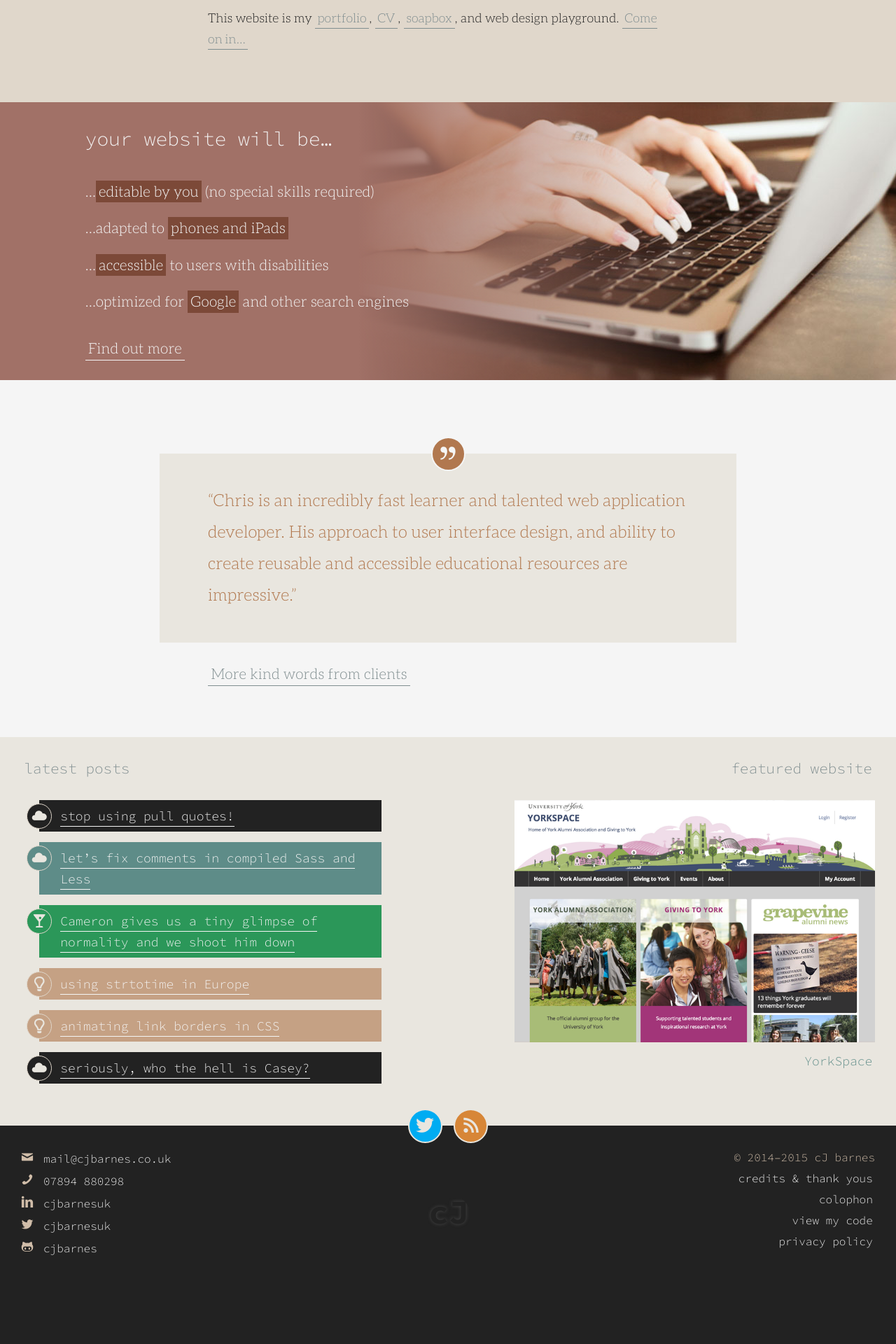
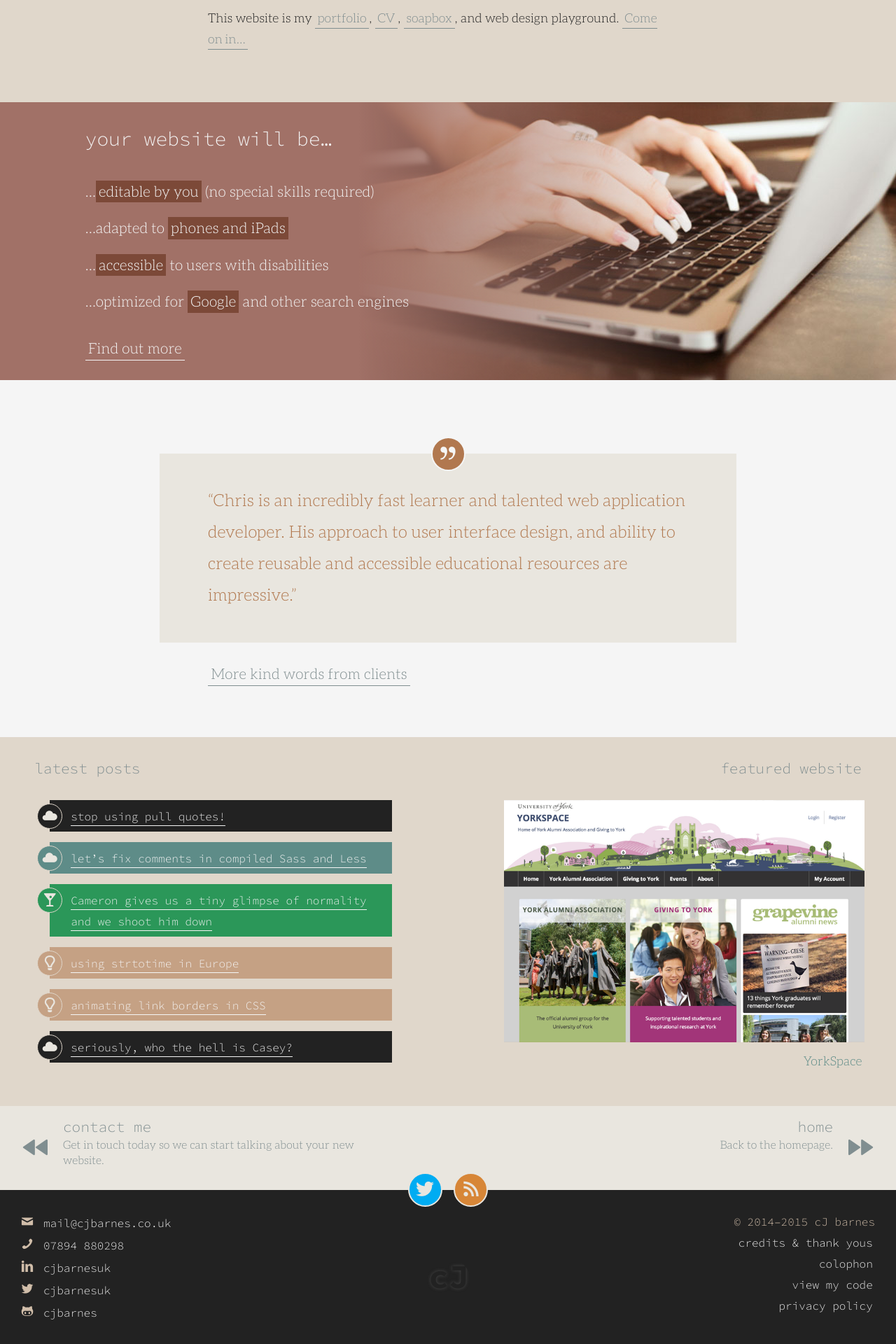
Before and after one commit to cjbarnes/cjbarnes.github.io, a Jekyll site: the page built from index.html, in a window 1280 px wide. Shown: the part 1114-3034 px from the top of the page at 70% size. Built offline with Jekyll 4.4.1, drawn with Linux system fonts in a browser that asks for light colours; before the commit the page ends 2942 px from its top, so only the background shows below that.

Commit message:
Added pager to bottom of homepage

```diff
--- a/_data/nav-sequence.yml
+++ b/_data/nav-sequence.yml
@@ -6,7 +6,7 @@
 # The `href` is the address the link should point to.
 
 - name: home
-  href: /
+  href: /index.html
   description: Back to the homepage.
 
 - name: what I do
--- a/_includes/page-pager.html
+++ b/_includes/page-pager.html
@@ -26,6 +26,7 @@
   {% for i in (0..len) %}
     {% if page.url == site.data.nav-sequence[i].href %}
       {% comment %} Find the data items {% endcomment %}
+      {{ test }}
       {% assign prev_i = i | minus: 1 %}
       {% assign next_i = i | plus: 1 %}
       {% assign prev_nav_item = site.data.nav-sequence[prev_i] %}
@@ -44,14 +45,15 @@
   {% endfor %}
 
   {% comment %} Handle first and last page. {% endcomment %}
-  {% unless prev_name %}
-    {% assign prev_nav_item = site.data.nav-sequence[len] %}
+  {% unless prev_url %}
+    {% assign prev_i = len | minus: 1 %}
+    {% assign prev_nav_item = site.data.nav-sequence[prev_i] %}
     {% assign prev_name = prev_nav_item.name %}
     {% assign prev_description = prev_nav_item.description %}
     {% assign prev_url = prev_nav_item.href %}
     {% capture prev_title %}{{ prev_name }} | {{ prev_description }}{% endcapture %}
   {% endunless %}
-  {% unless next_name %}
+  {% unless next_url %}
     {% assign next_nav_item = site.data.nav-sequence[0] %}
     {% assign next_name = next_nav_item.name %}
     {% assign next_description = next_nav_item.description %}
@@ -60,7 +62,11 @@
   {% endunless %}
 {% endif %}
 
-{% if prev_url %}
+{% comment %} Get rid of `index.html` in homepage URL. {% endcomment %}
+{% if '/index.html' == next_url %}{% assign next_url = '/' %}{% endif %}
+{% if '/index.html' == prev_url %}{% assign prev_url = '/' %}{% endif %}
+
+{% if next_url %}
   <!-- Pager -->
   <nav class="pager">
     <ul class="pager-list">
--- a/_layouts/homepage.html
+++ b/_layouts/homepage.html
@@ -43,6 +43,16 @@
 
       </section>
 
+      <section class="content-section content-section-special content-section-wide">
+
+        <!-- Blog posts -->
+        {% include footer-latest-posts.html %}
+
+        <!-- Featured websites -->
+        {% include footer-featured-website.html %}
+
+      </section>
+
     </div><!-- /.homepage-content -->
 
   </article><!-- /.homepage -->
@@ -50,15 +60,7 @@
   <!-- Upper footer area -->
   <footer class="footer page-footer" id="page-footer">
 
-    {% if page.date %}
-      {% include pager.html %}
-    {% endif %}
-
-    <!-- Blog posts -->
-    {% include footer-latest-posts.html %}
-
-    <!-- Featured websites -->
-    {% include footer-featured-website.html %}
+    {% include page-pager.html %}
 
   </footer><!-- /.page-footer -->
 
--- a/_src/sass/components/_minilisting.scss
+++ b/_src/sass/components/_minilisting.scss
@@ -59,8 +59,10 @@
 .minilisting-title-main {
 /*** The actual title (styled like a link).
  ***/
+    @include font-size-leading( "small" );
     padding: $link-padding 0;
     border-bottom: 1px solid;
+    font-family: $font-family-headings;
 }
 
 .filter-minilisting-item {
--- a/css/styles.css
+++ b/css/styles.css
@@ -3379,9 +3379,13 @@ article.illustrated footer .date-unit {
 }
 
 .minilisting-title-main {
+    padding: 0.2em 0;
     /*** The actual title (styled like a link).
  ***/
-    padding: 0.2em 0;
+    font-size: 16px;
+    font-size: 0.88889rem;
+    line-height: 1.875;
+    font-family: "Source Code Pro", Monaco, "Lucida Console", Inconsolata, Courier, monospace;
     border-bottom: 1px solid;
 }
 
```
Also changed, not shown: css/styles.min.css, 1 other file.
